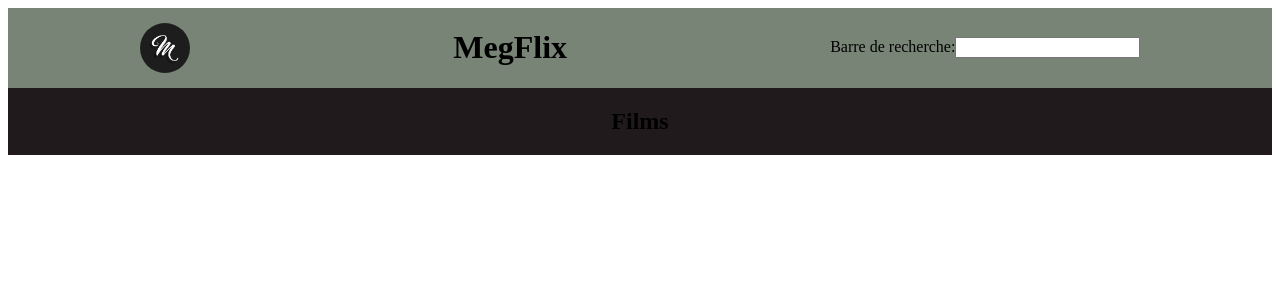
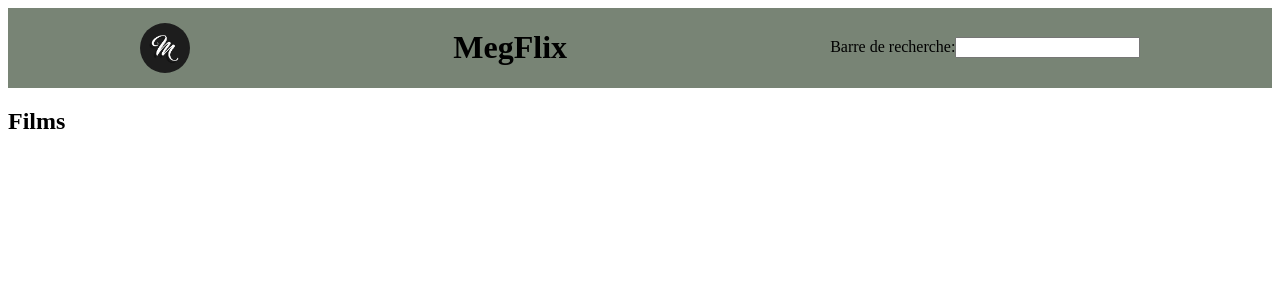
Before and after one commit to Megane45/Speed2, a React (Vite) app: page / in a window 1280 px wide. Shown: the top 300 px of the page. Built offline with nearby package versions, Linux system fonts and the light colour scheme.

Commit message:
correction des noms de fichier

```diff
--- a/src/App.jsx
+++ b/src/App.jsx
@@ -1,13 +1,13 @@
 import { useState } from "react";
 import NavBar from "./Components/NavBar";
-import Main from "./Components/MainFilm";
+import Films from "./Components/Films";
 import "./App.css";
 
 function App() {
   return (
     <>
       <NavBar />
-      <Main />
+      <Films />
     </>
   );
 }
--- /dev/null
+++ b/src/Components/Films.jsx
@@ -0,0 +1,14 @@
+import "./Films.css";
+import films from "../Data/films";
+
+function Films() {
+  console.log(films);
+  return (
+    <section className="Films">
+      <h2>Films</h2>
+      <div></div>
+    </section>
+  );
+}
+
+export default Films;
--- a/src/Components/MainFilm.jsx
+++ /dev/null
@@ -1,11 +0,0 @@
-import "./MainFilm.css";
-
-function Main() {
-  return (
-    <section className="Main-Film">
-      <h2>Films</h2>
-    </section>
-  );
-}
-
-export default Main;
--- a/src/Data/DataFilm.js
+++ b/src/Data/films.js
@@ -1,4 +1,4 @@
-const dataFilm = [
+const films = [
   {
     id: 0,
     Nom: "Pearl Harbor",
@@ -57,4 +57,4 @@ const dataFilm = [
   },
 ];
 
-export default dataFilm;
+export default films;
```
Also changed, not shown: src/Components/Films.css (renamed from src/Components/MainFilm.css).
